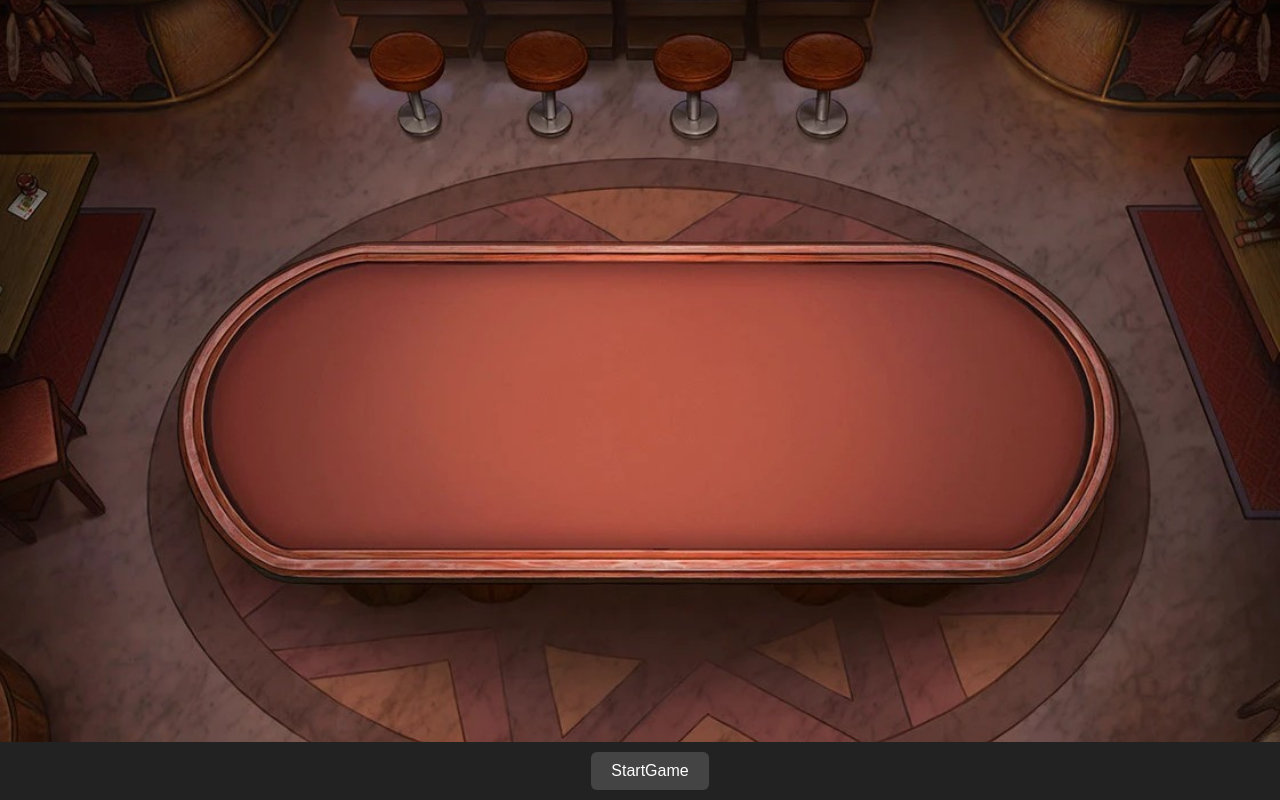
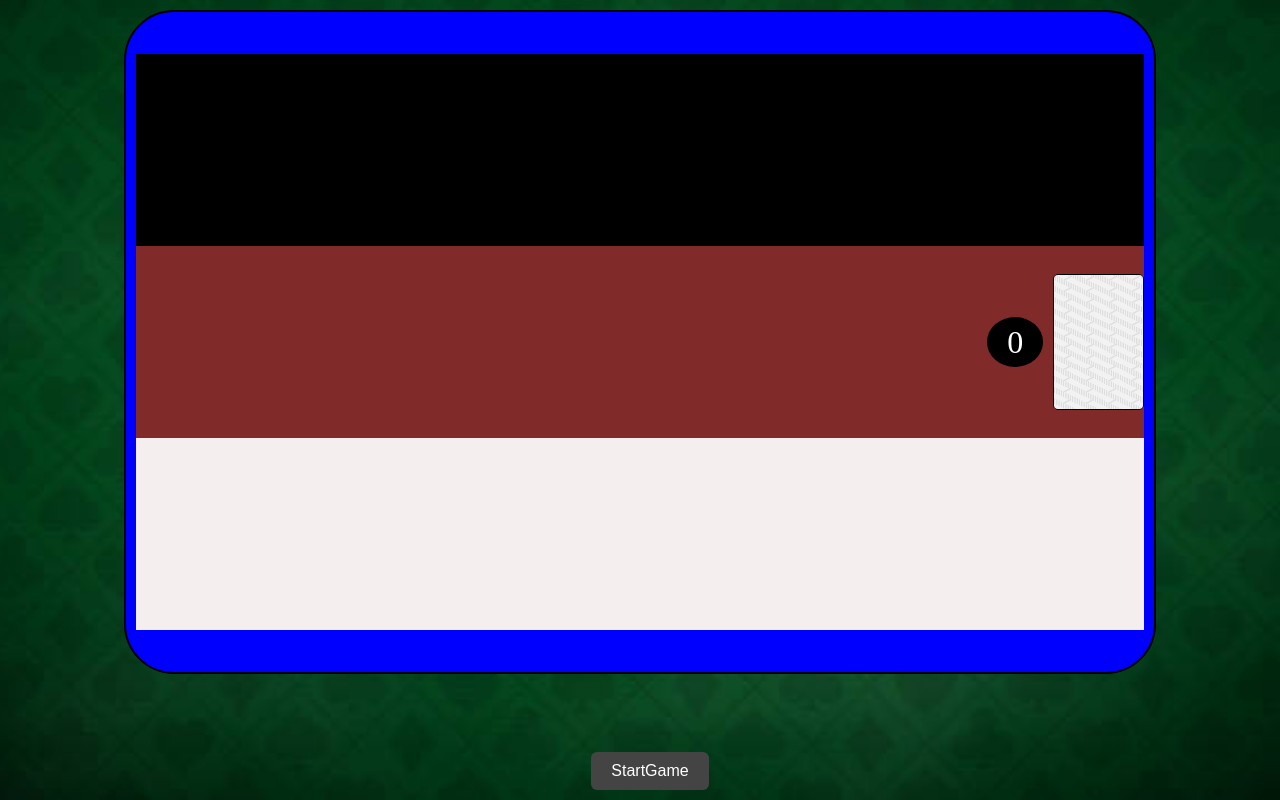
Before and after one commit to yuliy334/black_jack_client, a React (Vite) app: page / in a window 1280 px wide. Built offline with nearby package versions, Linux system fonts and the light colour scheme.

Commit message:
feat: deck,cards

```diff
--- a/src/App.css
+++ b/src/App.css
@@ -2,7 +2,7 @@
     display: flex;
     flex-direction: column;
     align-items: center;
-    justify-content: center;
+    justify-content: top;
     height: 100vh;
     margin: 10px;
 }
@@ -15,7 +15,6 @@
     bottom: 0;
     left: 0;
     width: 100%;
-    background-color: #222;
     padding: 10px;
     display: flex;
     justify-content: center;
--- a/src/App.tsx
+++ b/src/App.tsx
@@ -6,6 +6,7 @@ import type { GameState } from './types/types';
 import { hit as ApiHit, stand as ApiStand, StartGame as ApiStartGame } from './api/blackJackApi';
 import Card from './components/Card/Card';
 import GameTable from './components/GameTable/GameTable';
+import Deck from './components/Deck/Deck';
 
 
 
@@ -18,8 +19,17 @@ function App() {
   const [isGame, setIsGame] = useState(false);
   const [endGame, setEndGame] = useState(false);
 
+
+  useEffect(() => {
+    if (gameState?.gameResult !== "") {
+      console.log("Игра закончена:", gameState);
+      setIsGame(false);
+    }
+  }, [gameState]);
+
   function StartGame() {
     ApiStartGame().then(state => {
+
       setEndGame(false);
       setGameState(state);
       setIsGame(true);
@@ -45,13 +55,11 @@ function App() {
 
   return (
     <div className='App'>
-      <div className='Game'>
-        <GameTable gameState={gameState}></GameTable>
-      </div>
+      <GameTable gameState={gameState}></GameTable>
       <div className='buttons'>
-        {!isGame && <button className = "start_button" onClick={StartGame}>StartGame</button>}
-        {isGame && <button className = "start_button" onClick={hit}>Hit</button>}
-        {isGame && <button className = "start_button" onClick={stand}>Stand</button>}
+        {!isGame && <button className="start_button" onClick={StartGame}>StartGame</button>}
+        {isGame && <button className="start_button" onClick={hit}>Hit</button>}
+        {isGame && <button className="start_button" onClick={stand}>Stand</button>}
       </div>
 
 
--- a/src/components/Card/Card.css
+++ b/src/components/Card/Card.css
@@ -1,7 +1,19 @@
-.Card{
+.Card {
     background-color: white;
     border: 1px solid black;
     border-radius: 5px;
-    width:50px;
-    height: auto
+    width: auto;
+    height: 70%;
+    margin-left: -30px;
 }
+.Deck>.Card {
+    margin-left: 0px;;
+}
+.Card:first-child {
+    margin-left: 0;
+}
+@media (max-width: 768px) {
+  .Card {
+    margin-left: -90px;
+  }
+}
--- a/src/components/Card/Card.tsx
+++ b/src/components/Card/Card.tsx
@@ -1,15 +1,18 @@
 import React from "react"
 import "./Card.css"
+import dec from '../../assets/cards/back.png'
 interface CardProps {
     suit: string;
     rank: string;
 }
 
 function Card(props: CardProps) {
-
-    const imageUrl = new URL(`../../assets/cards/${props.suit}/${props.rank}.png`, import.meta.url).href;
+    let imageUrl:string = dec;
+    if (props.suit != "0") {
+        imageUrl = new URL(`../../assets/cards/${props.suit}/${props.rank}.png`, import.meta.url).href;
+    }
     return (
-        <img className="Card" src={imageUrl} alt="dfsadf"/>
+        <img className="Card" src={imageUrl} alt="dfsadf" />
     )
 }
 
--- /dev/null
+++ b/src/components/Deck/Deck.css
@@ -0,0 +1,21 @@
+.Deck {
+    display: flex;
+    justify-content: right;
+    gap: 10px;
+    background-color: rgb(129, 42, 42);
+    height: 30%;
+    align-items: center;
+}
+
+.num_of_cards {
+    color: rgb(255, 255, 255);
+    background-color: rgb(0, 0, 0);
+    border-radius: 50%;
+    font-size: 2rem;
+    height: 5%;
+    padding: 20px;
+    aspect-ratio: 1 / 1;
+    display: flex;
+    align-items: center;
+    justify-content: center;
+}
--- /dev/null
+++ b/src/components/Deck/Deck.tsx
@@ -0,0 +1,17 @@
+import React from "react"
+import "./Deck.css"
+import pick from '../../assets/cards/back.png';
+import Card from "../Card/Card";
+
+function Deck() {
+    const num: number = 0;
+    return (
+        <div className="Deck">
+            <div className="num_of_cards">{num}</div>
+            <Card suit="0" rank="0"></Card>
+        </div>
+
+    )
+}
+
+export default Deck
--- a/src/components/DillerCards/DillerCards.css
+++ b/src/components/DillerCards/DillerCards.css
@@ -1,5 +1,7 @@
 .diller-cards {
     display: flex;
     justify-content: center;
-    gap: 20px;
+    background-color: black;
+    height: 30%;
+    align-items: center;
 }
--- a/src/components/DillerCards/DillerCards.tsx
+++ b/src/components/DillerCards/DillerCards.tsx
@@ -10,12 +10,14 @@ interface DillerCardsProps {
 function DillerСards(props: DillerCardsProps) {
     const gameState = props.gameState;
 
+
+
+
     return (
         <div className='diller-cards'>
             {gameState?.dilerCards.map((item, index) => (
                 <Card key={index} rank={String(item.rank)} suit={String(item.suit)} />
             ))}
-            {/* <h2>points:{gameState?.dilerPoints.value}</h2> */}
         </div>
     )
 }
--- a/src/components/GameTable/GameTable.css
+++ b/src/components/GameTable/GameTable.css
@@ -1,7 +1,11 @@
 .game-table {
-    width: 50%;
-    height: 40%;
+    background-color: blue;
+    border: 2px solid black;
+    border-radius: 50px;
+    padding: 10px;
+    width: 80%;
+    height: 80%;
     display: flex;
     flex-direction: column;
-    justify-content: space-between
+    justify-content: center;
 }
--- a/src/components/GameTable/GameTable.tsx
+++ b/src/components/GameTable/GameTable.tsx
@@ -4,6 +4,7 @@ import Card from '../Card/Card';
 import DillerСards from '../DillerCards/DillerCards';
 import type { GameState, Suit } from '../../types/types';
 import PlayerCards from '../PlayerCards/PlayerCards';
+import Deck from '../Deck/Deck';
 
 interface GameStateProps {
     gameState: GameState | null;
@@ -13,6 +14,7 @@ function GameTable(props: GameStateProps) {
     return (
         <div className='game-table'>
             <DillerСards gameState={props.gameState}></DillerСards>
+            <Deck></Deck>
             <PlayerCards gameState={props.gameState}></PlayerCards>
         </div>
     )
--- a/src/components/PlayerCards/PlayerCards.css
+++ b/src/components/PlayerCards/PlayerCards.css
@@ -1,5 +1,7 @@
 .player-cards {
     display: flex;
     justify-content: center;
-    gap: 20px;
+    background-color: rgb(244, 238, 238);
+    height: 30%;
+    align-items: center;
 }
--- a/src/index.css
+++ b/src/index.css
@@ -1,7 +1,7 @@
 html, body {
   height: 100vh;
   margin: 0;
-  background: url(assets/background_3_2.jpg)no-repeat center center fixed;
+  background: url(assets/background.jpg)no-repeat center center fixed;
   background-size: cover;
   overflow: hidden;
 }
```
